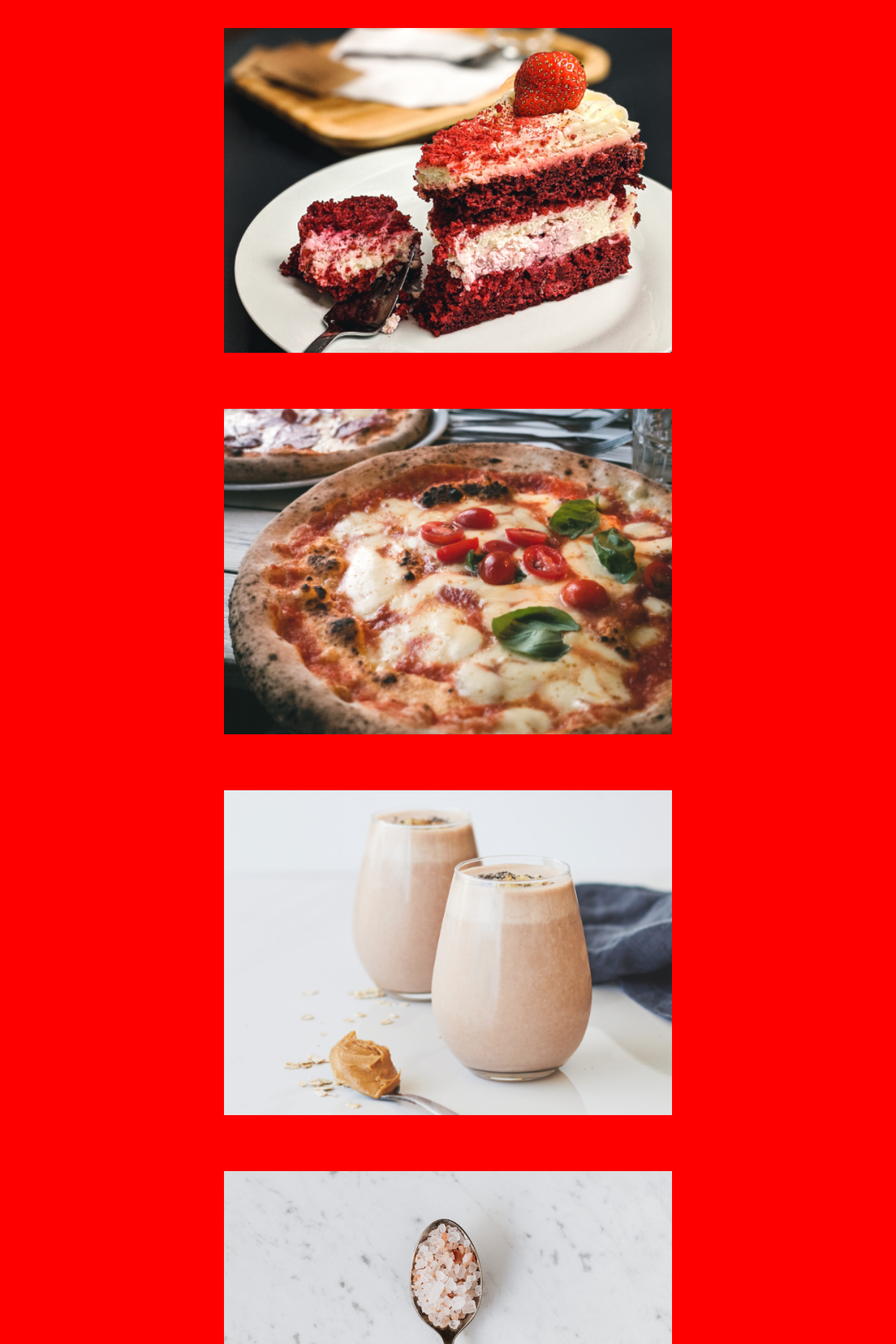
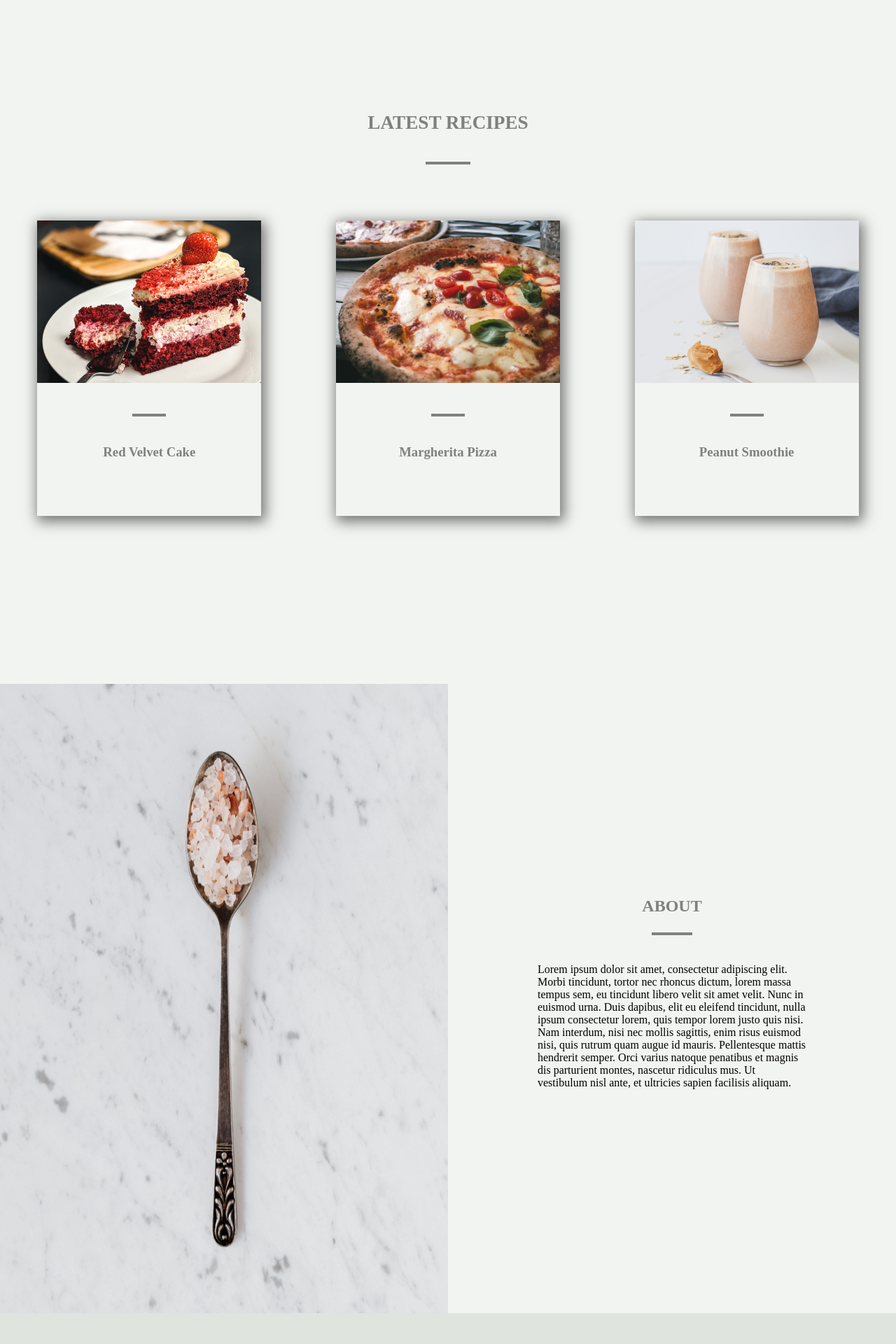
Before and after one commit to paulafeltrin/Pair_Programing, a React (Create React App) app: page / in a window 1280 px wide. Shown: the part 800-2720 px from the top of the page at 70% size. Built offline with nearby package versions, Linux system fonts and the light colour scheme.

Commit message:
Versão web finalizada

```diff
--- a/src/Components/Footer/index.jsx
+++ b/src/Components/Footer/index.jsx
@@ -3,7 +3,7 @@ import Instagram from "../../Assets/instagram.png"
 import Twitter from "../../Assets/twitter.png"
 import Facebook from "../../Assets/facebook.png"
 import Pinterest from "../../Assets/pinterest.png"
-import * as S from "./style";
+import * as S from "../Footer/style";
 
 export default function Footer(){
     return(
@@ -15,6 +15,13 @@ export default function Footer(){
                     <img src={Facebook} alt="Facebook" />
                     <img src={Pinterest} alt="Pinterest" />
                 </div>
+                <div>
+                    <S.List>
+                        <li>ABOUT</li>
+                        <li>RECIPES</li>
+                        <li>SUBSCRIBE</li>
+                    </S.List>
+                </div>
             </S.Container>
         </footer>
     )
--- a/src/Components/Footer/style.js
+++ b/src/Components/Footer/style.js
@@ -1,21 +1,30 @@
 import styled from "styled-components";
 
 export const Container= styled.section`
-width:2.3vw;
-height:3vh;
-display:flex;
-justify-content: center;
+    padding: 10vh 3vw;
+    background-color: #F2F4F1;
+    display: flex;
+    justify-content: space-between;
+
+    img{
+        width: 3vw;
+        margin: 0 0 0 0.5vw;
+        cursor: pointer;
+    }
 `
+export const List = styled.ul`
+    display: flex;
+    gap: clamp(1rem, 5vw, 6rem);
+    list-style: none;
 
-// const Div = styled.div`
-// color: black;
-// display: flex;
-// justify-content: center;
-// background-color: lightsalmon;
+    li{
+        padding: 1rem 2rem;
+        font-weight: 400;
+        cursor: pointer;
+    }
 
-//     img{
-//         width: 8vw;
-//         padding: 2vw 2vh;
-//         cursor: pointer;
-//     }
-// `
+    li:hover,
+    li:focus{
+        outline: 5px solid #373737;
+    }
+`;
--- a/src/Components/Header/style.js
+++ b/src/Components/Header/style.js
@@ -31,7 +31,7 @@ export const Container = styled.section`
 `;
 
 export const List = styled.ul`
-    display:flex;
+    display: flex;
     gap: clamp(1rem, 5vw, 6rem);
     list-style: none;
 
--- a/src/Components/Main/index.jsx
+++ b/src/Components/Main/index.jsx
@@ -3,29 +3,50 @@ import Torta from '../../Assets/torta.png';
 import Pizza from "../../Assets/pizza.png";
 import Copo from "../../Assets/copo.png";
 import Colher from "../../Assets/colher.png";
+import * as S from "../Main/style"
 
-import styled from "styled-components";
-
-const Section = styled.main`
-display: flex;
-flex-direction: column;
-background-color: red;
-
-img{
-    width: 50%;
-    margin: 0 auto;
-    padding: 5vh 0;
-}
-`
 export default function Main(){
     return(
         <>
-            <Section>
-                <img src={Torta} alt="torta" />
-                <img src={Pizza} alt="pizza" />
-                <img src={Copo} alt="copo" />
-                <img src={Colher} alt="colher" />
-            </Section>
+            <S.Container>
+                <S.Title>
+                    <h2>Latest Recipes</h2>
+                    <S.RowTitle></S.RowTitle>
+                </S.Title>
+                <S.Menu>
+                    <S.Card>
+                        <img src={Torta} alt="torta" />
+                        <S.Linha></S.Linha>
+                        <h3>Red Velvet Cake</h3>
+                    </S.Card>
+                    <S.Card>
+                        <img src={Pizza} alt="pizza" />
+                        <S.Linha></S.Linha>
+                        <h3>Margherita Pizza</h3>
+                    </S.Card>
+                    <S.Card>
+                        <img src={Copo} alt="copo" />
+                        <S.Linha></S.Linha>
+                        <h3>Peanut Smoothie</h3>
+                    </S.Card>
+                </S.Menu>
+
+                <S.About>
+                    <img src={Colher} alt="colher" />
+                    <S.Text>
+                        <h4>ABOUT</h4>
+                        <S.Linha></S.Linha>
+                        <p>Lorem ipsum dolor sit amet, consectetur adipiscing elit. Morbi tincidunt, tortor nec rhoncus dictum, lorem massa tempus sem, eu tincidunt libero velit sit amet velit. Nunc in euismod urna. Duis dapibus, elit eu eleifend tincidunt, nulla ipsum consectetur lorem, quis tempor lorem justo quis nisi. Nam interdum, nisi nec mollis sagittis, enim risus euismod nisi, quis rutrum quam augue id mauris. Pellentesque mattis hendrerit semper. Orci varius natoque penatibus et magnis dis parturient montes, nascetur ridiculus mus. Ut vestibulum nisl ante, et ultricies sapien facilisis aliquam.</p>
+                    </S.Text>
+
+                </S.About>
+                <S.Form>
+                    <h4>SUBSCRIBE</h4>
+                    <p>Sign up for newsletter</p>
+                    <input type="email" />
+                    <button>Submit</button>
+                </S.Form>
+            </S.Container>
         </>
     )
 }
--- a/src/Components/Main/style.js
+++ b/src/Components/Main/style.js
@@ -1,15 +1,103 @@
 import styled from "styled-components";
 
 export const Container= styled.section`
-width:2vw;
-height:3vh;
-display:flex;
-flex-wrap: wrap;
-justify-content: center;
+    background-color: #F2F4F1;
 `;
+export const Title = styled.div`
+    padding: 15vh 0 10vh 0;
 
-export const torta=styled.torta`
-display:flex;
-flex-wrap: wrap;
-background: blue;
-`;
+    h2{
+        text-align: center;
+        font-size: 1.7rem;
+        font-family: 'Times New Roman', Times, serif;
+        color: gray;
+        text-transform: uppercase;
+        padding: 5vh 0;
+    }
+`
+export const RowTitle = styled.div`
+    border: 2px solid gray;
+    width: 5%;
+    margin: 0 auto;
+`
+export const Menu = styled.div`
+    display: flex;
+    justify-content: space-around;
+    padding-bottom: 30vh;
+`
+export const Card = styled.div`
+    width: 25%;
+    box-shadow: 3px 5px 18px 3px rgba(84,84,84,0.8);
+    cursor: pointer;
+
+    img{
+        width: 100%;
+        padding-bottom: 5vh;
+    }
+    h3{
+        text-align: center;
+        color: gray;
+        padding: 5vh 0 10vh 0;
+    }
+`
+export const Linha = styled.div`
+    border: 2px solid gray;
+    width: 15%;
+    margin: 0 auto;
+`
+export const About = styled.section`
+    display: flex;
+
+    img{
+        width: 50%;
+    }
+`
+export const Text = styled.section`
+    width: 30%;
+    height: 45%;
+    margin: 35vh auto;
+
+    h4{
+        text-transform: uppercase;
+        font-size: 1.5rem;
+        color: gray;
+        font-weight: bolder;
+        padding: 3vh 0;
+        text-align: center;
+    }
+    p{
+        padding: 5vh 0;
+    }
+`
+export const Form = styled.form`
+    background-color: #DFE4DE;
+    text-align: center;
+    font-weight: lighter;
+    display: flex;
+    flex-direction: column;
+    padding: 15vh 0;
+    letter-spacing: .2rem;
+
+    h4{
+        text-transform: uppercase;
+        font-size: 1.5rem;
+        padding: 0 0 3vh 0;
+    }
+    p{
+        padding: 0 0 3vh 0;
+        font-size: 1.2rem;
+    }
+    input{
+        height: 8vh;
+        width: 30vw;
+        margin: 4vh auto;
+    }
+    button{
+        background-color: #DFE4DE;
+        text-transform: uppercase;
+        padding: 2vh 2vw;
+        margin: 0 auto;
+        width: 15vw;
+        cursor: pointer;
+    }
+`
```
Also changed, not shown: src/App.js (+16 -7 lines).
